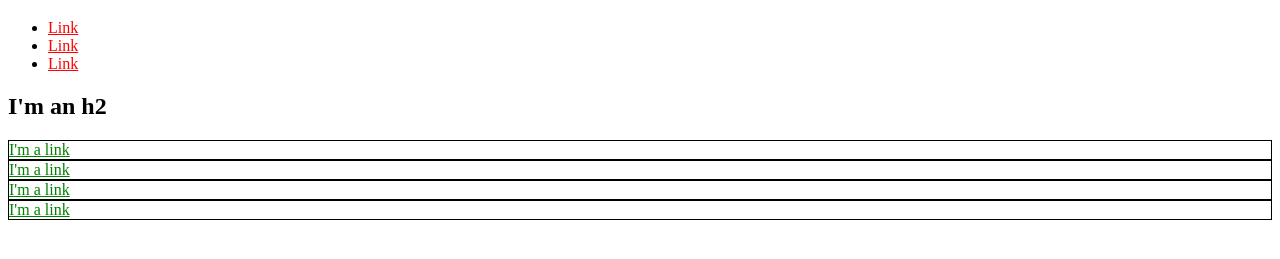
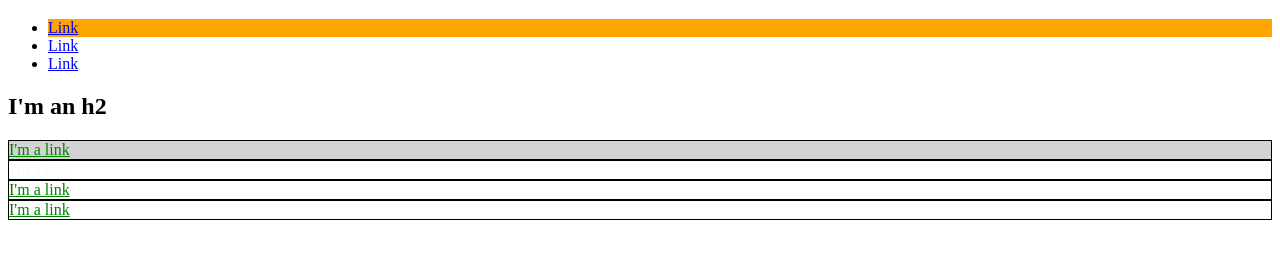
Before and after one commit to modernmedici/modernmedici.github.io, a plain HTML site: page index.html in a window 1280 px wide. Shown: the part 61-320 px from the top of the page. Drawn offline with Linux system fonts and the light colour scheme.

Commit message:
Internal stylesheet changes

```diff
--- a/index.html
+++ b/index.html
@@ -3,32 +3,61 @@
   <head>
     <title>Test Page: Don't Panic</title>
     <meta charset="utf-8">
+    <style>
+    a {
+      color: orange;
+    }
+    div {
+      border: 1px solid black;
+    }
+    div a {
+      color: green;
+    }
+    li a {
+      color: blue;
+    }
+    #exec-bio {
+      background-color: lightgray;
+    }
+    .bio-box {
+      border: 1px solid black;
+    }
+    .bio-box a {
+      color: green;
+    }
+    #orange {
+      background-color: orange;
+    }
+    .poo a {
+      color: azure;
+    }
+    </style>
   </head>
   <body>
     <h1>I'm an h1</h1>
     <ul>
-      <li>
-        <a href="https://example.com/" style="color: red;">Link</a>
+      <li id="orange">
+        <a href="https://example.com/">Link</a>
       </li>
       <li>
-        <a href="https://example.com/" style="color: red;">Link</a>
+        <a href="https://example.com/">Link</a>
       </li>
       <li>
-        <a href="https://example.com/" style="color: red;">Link</a>
+        <a href="https://example.com/">Link</a>
       </li>
     </ul>
     <h2>I'm an h2</h2>
-    <div style="border: 1px solid black;">
-      <a href="https://example.com/" style="color: green;">I'm a link</a>
+    <div id="exec-bio" class="bio-box">
+      <a href="https://example.com/">I'm a link</a>
     </div>
-    <div style="border: 1px solid black;">
-      <a href="https://example.com/" style="color: green;">I'm a link</a>
+    <div class="poo">
+      <a href="https://example.com/">I'm a link</a>
     </div>
-    <div style="border: 1px solid black;">
-      <a href="https://example.com/" style="color: green;">I'm a link</a>
+    <div class="bio-box">
+      <a href="https://example.com/">I'm a link</a>
     </div>
-    <div style="border: 1px solid black;">
-      <a href="https://example.com/" style="color: green;">I'm a link</a>
+    <div class="bio-box">
+      <a href="https://example.com/">I'm a link</a>
     </div>
   </body>
 </html>
```
